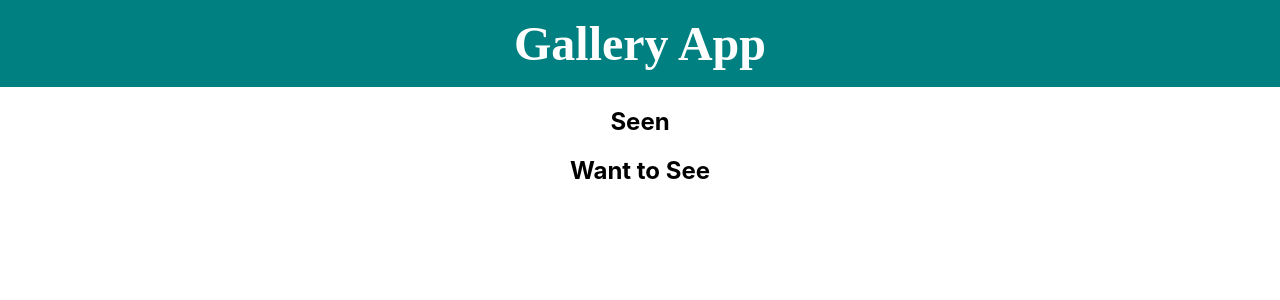
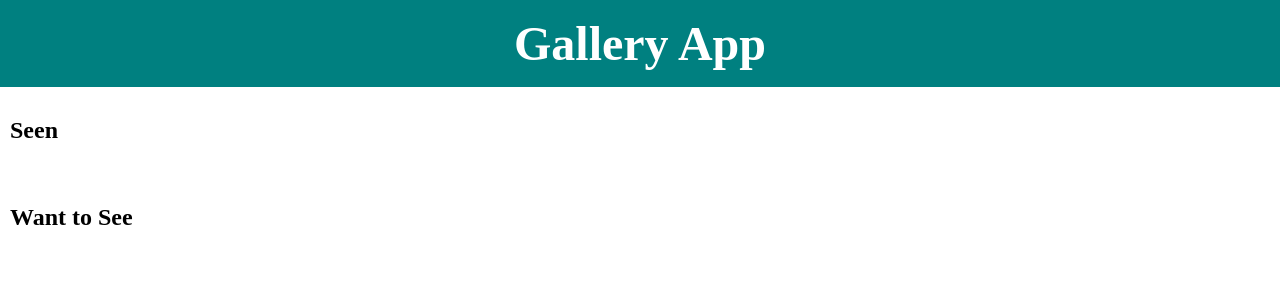
Before and after one commit to StevenRJClarke/Gallery-App, a React (Create React App) app: page / in a window 1280 px wide. Shown: the top 300 px of the page. Built offline with nearby package versions, Linux system fonts and the light colour scheme.

Commit message:
Added styling to gallery titles

```diff
--- a/src/App.css
+++ b/src/App.css
@@ -2,6 +2,7 @@
   text-align: center;
 }
 
+/* Header */
 .header {
   background-color: #008080;
   padding: 1em;
@@ -13,3 +14,13 @@
   font-size: 48px;
   margin: 0;
 }
+
+/* Gallery */
+.gallery {
+  display: flex;
+  padding: 10px;
+}
+
+.gallery-title {
+  font-family: 'Times New Roman', Times, serif;
+}
```
